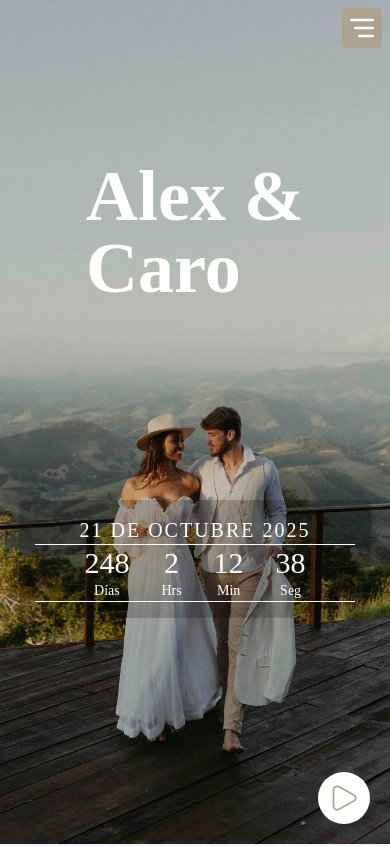
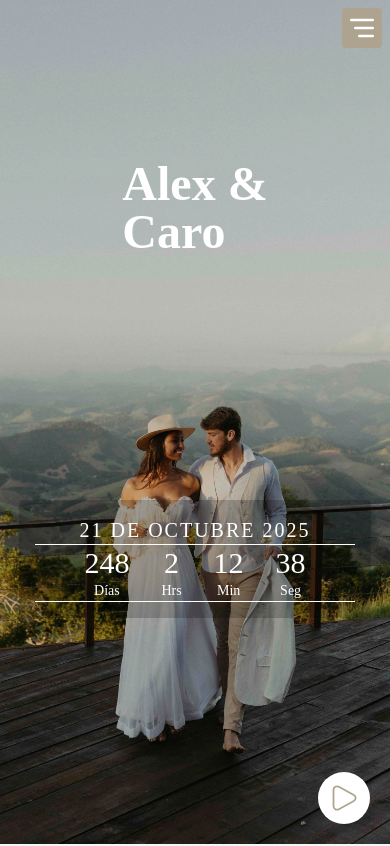
Before and after one commit to VictorGarcia2/template-one-wedding, a React (Vite) app: page / in a window 390 px wide. Shown: the top 846 px of the page. Built offline with nearby package versions, Linux system fonts and the light colour scheme; a web font is replaced by a local one.

Commit message:
Actualizar estilos en Contador y ajustar z-index en Menu

```diff
--- a/src/sections/Contador.jsx
+++ b/src/sections/Contador.jsx
@@ -1,7 +1,7 @@
 import React, { useEffect, useState } from "react";
 import CountdownTimer from "../components/CountdownTimer";
 import Aos from "aos";
-
+import 'aos/dist/aos.css'; // You can also use <link> for styles
 export default function Contador() {
   const targetDate = "2025-10-23T00:00:00";
   useEffect(() => {
@@ -15,7 +15,7 @@ export default function Contador() {
   return (
     <div className="sm:h-[900px]  bg-black/90 z-20   w-full">
       <div className="flex flex-col items-center ">
-        <h1  className=" text-white mt-40 text-7xl absolute font-display font-bold z-20  ">
+        <h1  className=" text-white mt-40 text-5xl sm:text-7xl absolute font-display font-bold z-20  ">
           Alex & <br /> Caro
         </h1>
         <div className="absolute  bg-black/20 rounded p-4 flex flex-col justify-center  mt-[500px] z-20  ">
--- a/src/sections/Menu.jsx
+++ b/src/sections/Menu.jsx
@@ -10,7 +10,7 @@ export default function Menu() {
   return (
     <>
       {/* Botón de menú */}
-      <div className="p-2 fixed right-0  z-50">
+      <div className="p-2 fixed right-0  z-40">
         <img
           onClick={() => thisMenu(true)}
           className={`${
```
